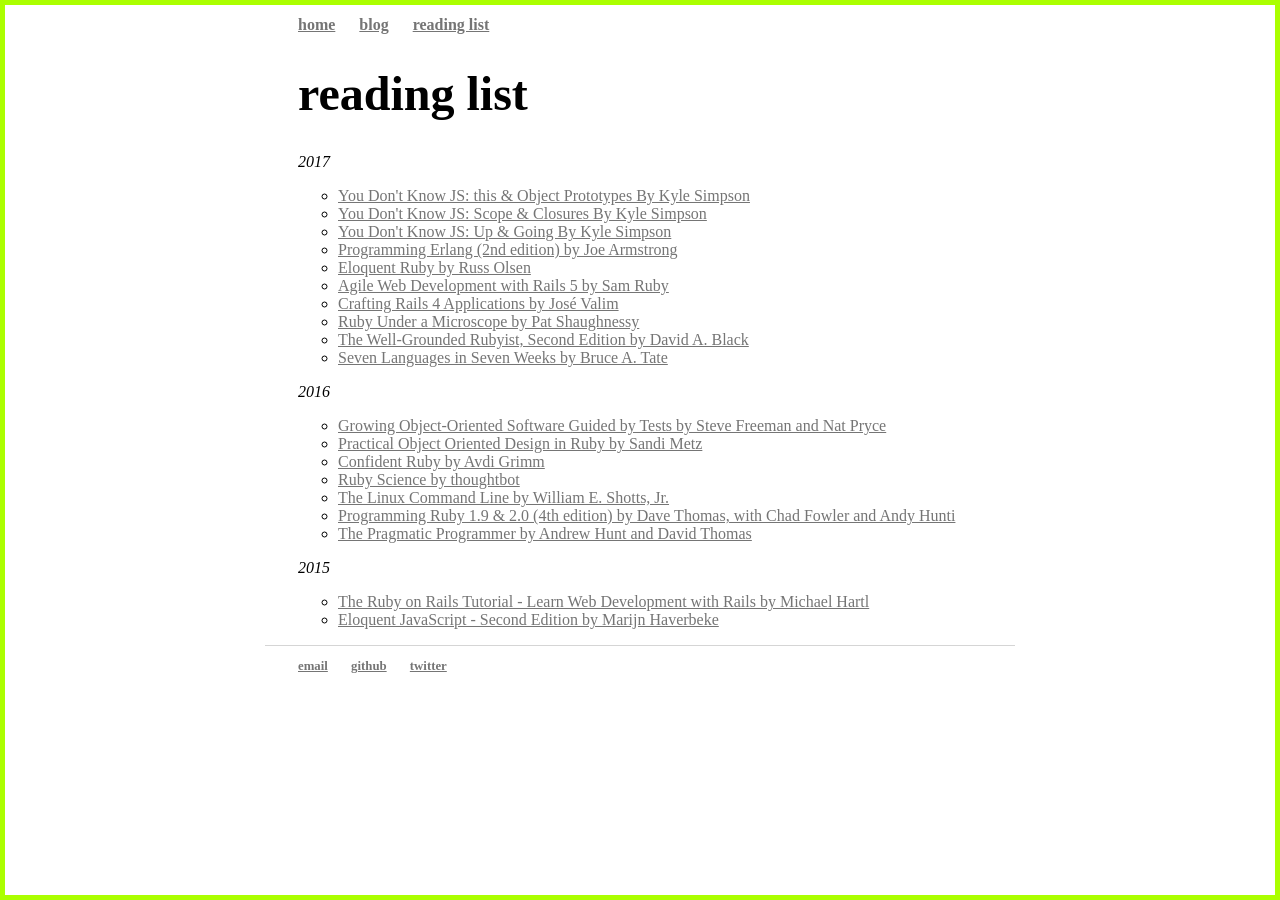
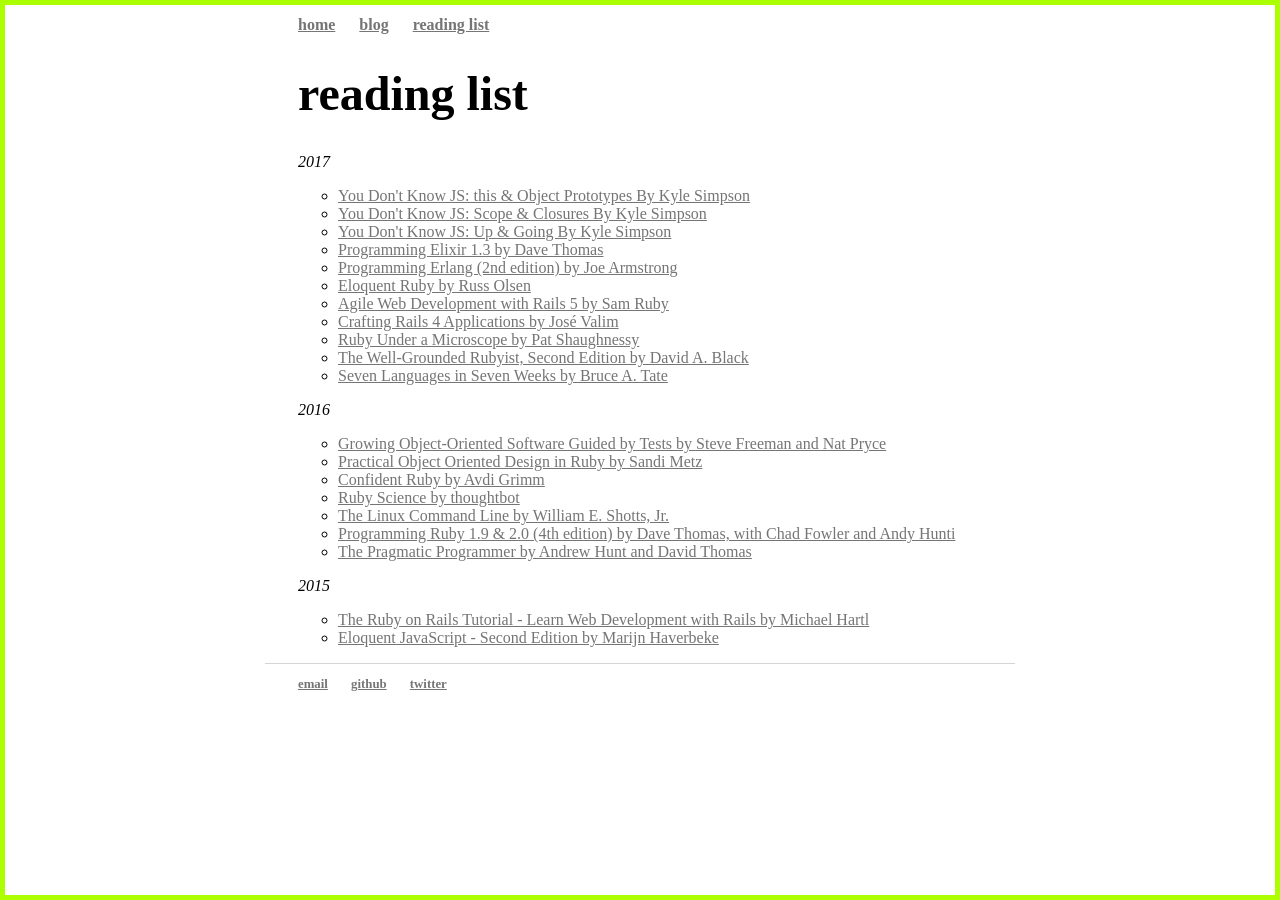
Before and after one commit to devinrm/devinrm.github.io, a Jekyll site: the page built from reading-list/index.html, in a window 1280 px wide. Built offline with Jekyll 4.4.1, drawn with Linux system fonts in a browser that asks for light colours; some web fonts are replaced.

Commit message:
Update reading list

```diff
--- a/reading-list/index.html
+++ b/reading-list/index.html
@@ -19,6 +19,11 @@
     <li>
       <a href="http://shop.oreilly.com/product/0636920039303.do">
         You Don't Know JS: Up & Going By Kyle Simpson
+      </a>
+    </li>
+    <li>
+      <a href="https://pragprog.com/book/elixir13/programming-elixir-1-3">
+        Programming Elixir 1.3 by Dave Thomas
       </a>
     </li>
     <li>
```
